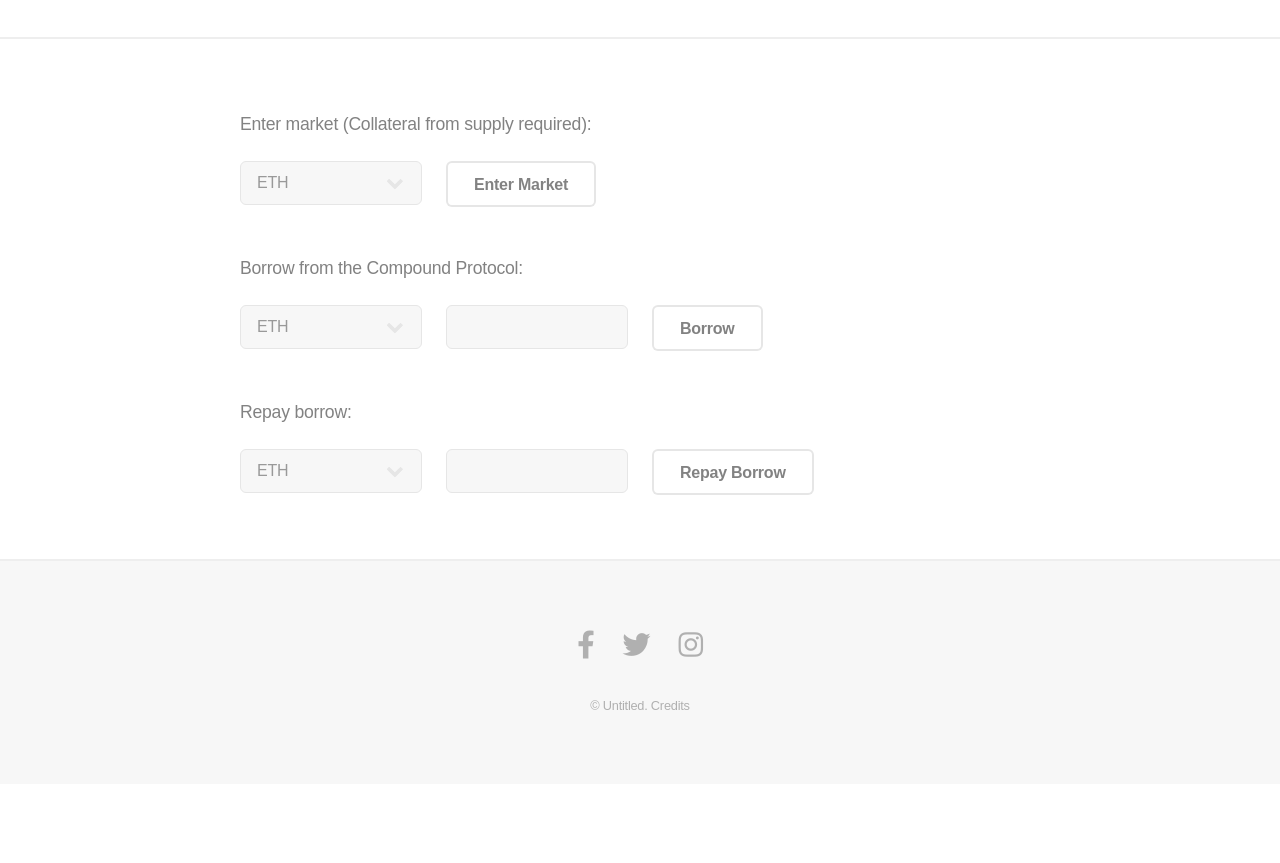
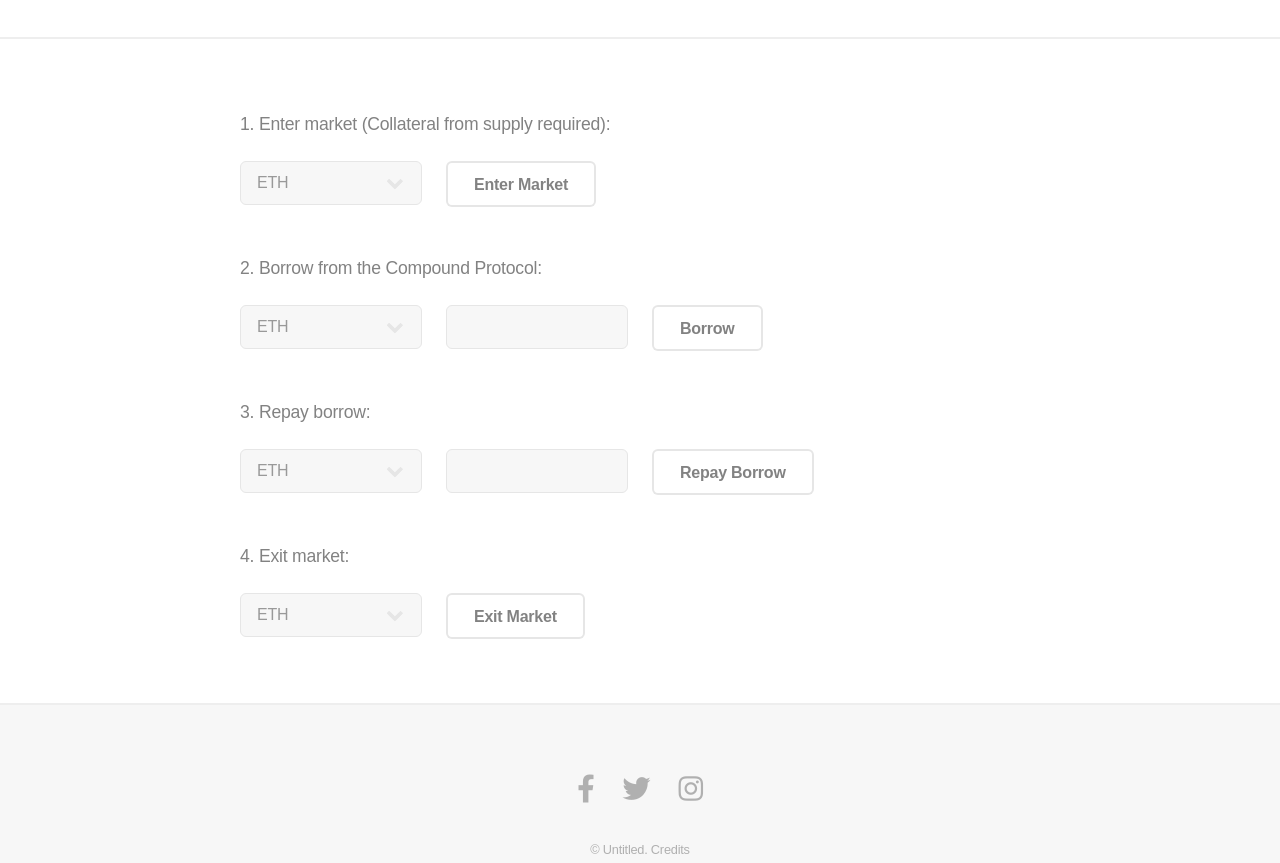
Before and after one commit to khw212/compound-dapp, a website: page index.html in a window 1280 px wide. Shown: the part 1139-2002 px from the top of the page. Before the commit the page ends 1923 px from the top, so only its background shows below. Drawn offline with Linux system fonts and the light colour scheme; a script that the page names is missing.

Commit message:
add exit market

```diff
--- a/index.html
+++ b/index.html
@@ -6,7 +6,7 @@
 -->
 <html>
 	<head>
-		<title>Compound Protocol Demo</title>
+		<title>Compound Protocol</title>
 		<meta charset="utf-8" />
 		<meta name="viewport" content="width=device-width, initial-scale=1, user-scalable=no" />
 		<link rel="stylesheet" href="assets/css/main.css" />
@@ -21,6 +21,7 @@
 					<p>Just a simple implementation of<br />
 					Compound protocol</a></p>
 					<ul class="actions">
+						<li><a href="#" class="button icon solid fa-chevron-down scrolly">Connect wallet</a></li>
 						<li><a href="#supply" class="button icon solid fa-chevron-down scrolly">Supply</a></li>
 						<li><a href="#borrow" class="button icon solid fa-chevron-down scrolly">Borrow</a></li>
 					</ul>
@@ -99,7 +100,7 @@
 					<section>
 						<div class="row gtr-uniform">
 									<div class="col-12">
-										<h4>Enter market (Collateral from supply required):</h4>
+										<h4>1. Enter market (Collateral from supply required):</h4>
 									</div>
 									<div class="col-3 col-12-xsmall">
 										<select name="category" id="enterTokenChoice">
@@ -123,7 +124,7 @@
 
 									<!--Borrow -->
 									<div class="col-12">
-										<h4>Borrow from the Compound Protocol:</h4>
+										<h4>2. Borrow from the Compound Protocol:</h4>
 									</div>
 									<div class="col-3 col-12-xsmall">
 										<select name="category" id="borrowTokenChoice">
@@ -151,7 +152,7 @@
 
 									<!--Repay Borrow -->
 									<div class="col-12">
-										<h4>Repay borrow:</h4>
+										<h4>3. Repay borrow:</h4>
 									</div>
 									<div class="col-3 col-12-xsmall">
 										<select name="category" id="repayBorrowTokenChoice">
@@ -175,6 +176,29 @@
 
 									<div class="col-12">
 										<label id="repayMsg"></label>
+									</div>
+
+									<div class="col-12">
+										<h4>4. Exit market:</h4>
+									</div>
+									<div class="col-3 col-12-xsmall">
+										<select name="category" id="exitTokenChoice">
+											<option value="">Pick a token</option>
+											<option value="ETH" selected>ETH</option>
+											<option value="USDC">USDC</option>
+											<option value="DAI">DAI</option>
+											<option value="UNI">UNI</option>
+											<option value="WBTC">WBTC</option>
+											<option value="USDT">USDT</option>
+											<option value="ZRX">ZRX</option>
+										</select>
+									</div>
+
+									<div class="col-3 col-12-xsmall">
+										<input type="submit" id="exitButton" value="Exit Market" />
+									</div>
+									<div class="col-12">
+										<label id="exitMsg"></label>
 									</div>
 						</div>
 					</section>
@@ -207,6 +231,7 @@
 			  const supplyButton = document.getElementById('supplyButton');
 			  const redeemButton = document.getElementById('redeemButton');
 			  const enterButton = document.getElementById('enterButton');
+			  const exitButton = document.getElementById('exitButton');
 			  const repayBorrowButton = document.getElementById('repayBorrowButton');
 
 			  const provider = window.ethereum;
@@ -233,10 +258,17 @@
 			    	const enterTokenName = document.getElementById('enterTokenChoice').value;
 			      const trx = await compound.enterMarkets(compoundTokenMap[enterTokenName]); // Use [] for multiple
 			      await trx.wait(1);
-  					console.log('Ethers.js transaction object', trx);
+  					console.log('transaction object', trx);
 			    };
 			    enterButton.onclick = doEnter;
 
+			    const doExit = async () => {
+			    	const exitTokenName = document.getElementById('exitTokenChoice').value;
+			      const trx = await compound.exitMarkets(compoundTokenMap[enterTokenName]); // Use [] for multiple
+			      await trx.wait(1);
+  					console.log('transaction object', trx);
+			    };
+			    enterButton.onclick = doEnter;
 
 			    const doSupply = async () => {
 			      const tokenToSupply = document.getElementById('supplyAmount');
```
